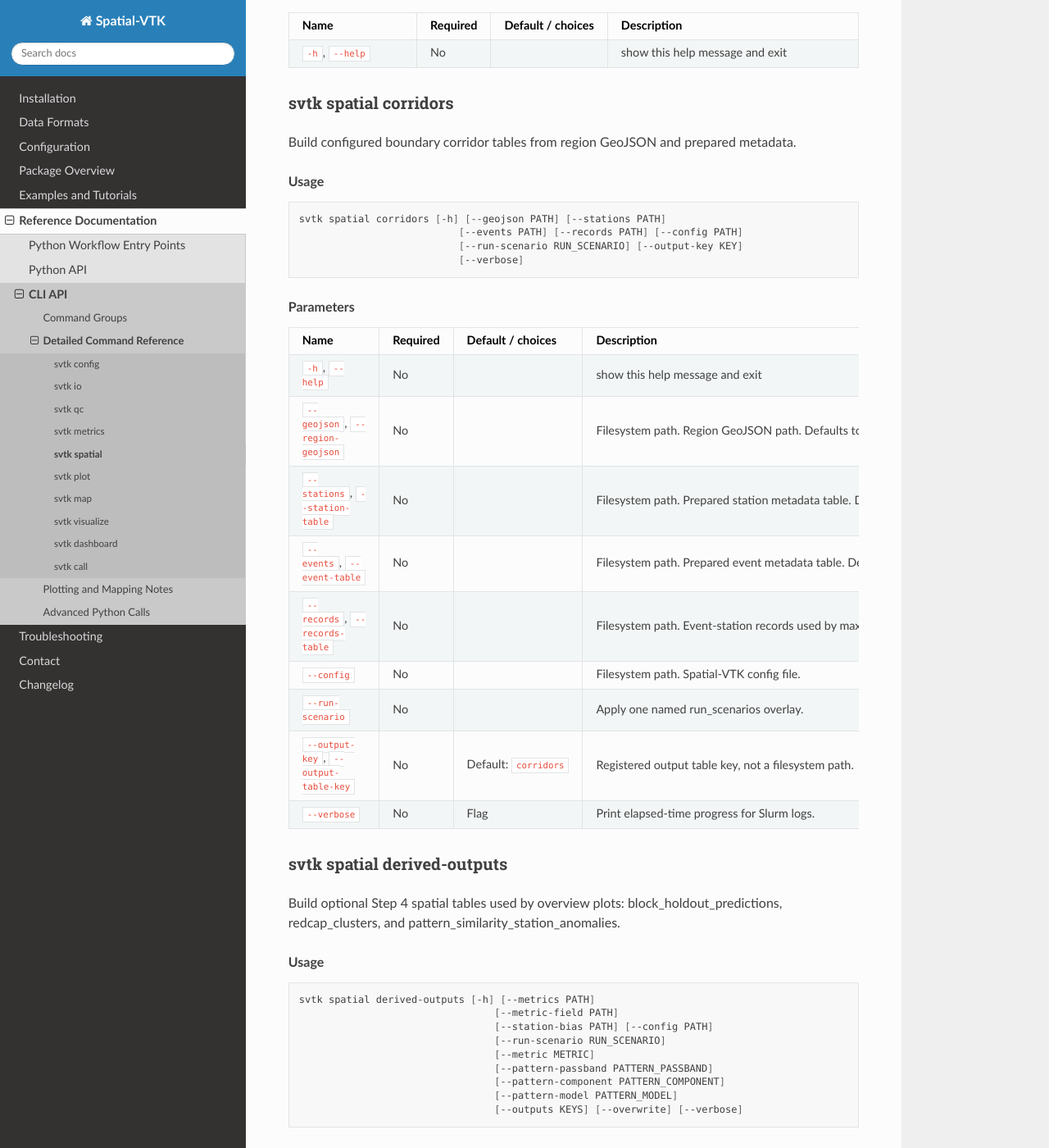
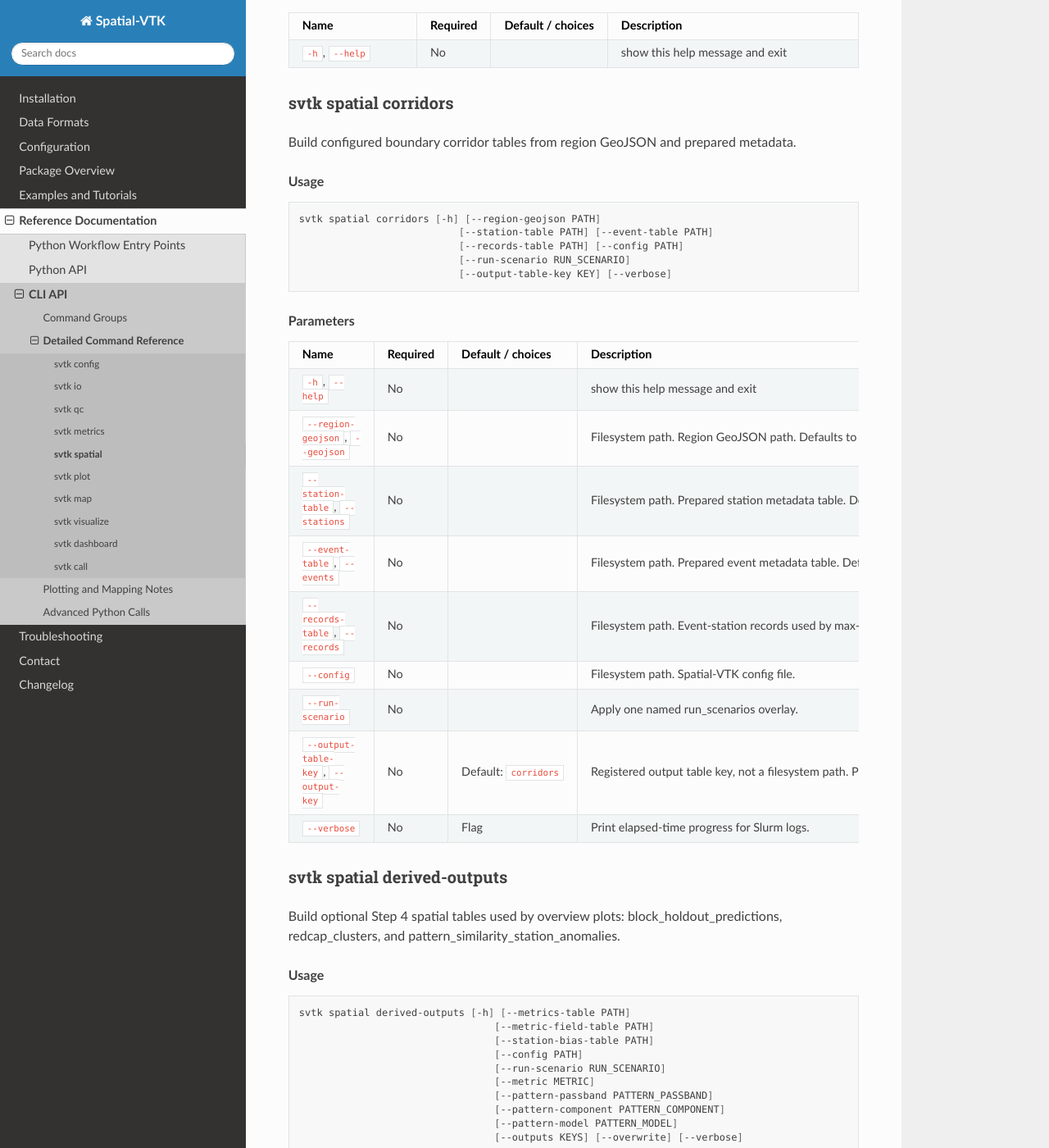
Before and after one commit to bcbirkel/spatial-vtk, a Sphinx documentation site: the page built from docs/reference/cli/spatial.rst, in a window 1280 px wide and 1400 px high, scrolled down 779 px. Shown: the whole window at 82% size. Built offline with Sphinx 7.4.7 and the Read the Docs theme 3.1.0, drawn with Linux system fonts in a browser that asks for light colours; some of the changed text lies outside the part shown.

Commit message:
Prefer artifact-named spatial workflow flags

```diff
--- a/docs/changelog.rst
+++ b/docs/changelog.rst
@@ -25,6 +25,9 @@ Changelog
   - Metric inventory and downstream metric-output commands now present
     inventory/table-specific flags first in help and generated CLI docs while
     preserving shorter legacy aliases for existing scripts.
+  - Spatial summary, derived-output, GeoJSON, and corridor commands now present
+    table/path-specific flags first in help and generated CLI docs while
+    preserving older generic aliases for existing scripts.
   - This lets notebooks, generated workers, Slurm scripts, and lightweight
     Python drivers resolve registered outputs from one explicit config file
     without first activating global config state.
--- a/docs/reference/cli/spatial.rst
+++ b/docs/reference/cli/spatial.rst
@@ -52,10 +52,11 @@ Build configured boundary corridor tables from region GeoJSON and prepared metad
 
 .. code-block:: bash
 
-   svtk spatial corridors [-h] [--geojson PATH] [--stations PATH]
-                              [--events PATH] [--records PATH] [--config PATH]
-                              [--run-scenario RUN_SCENARIO] [--output-key KEY]
-                              [--verbose]
+   svtk spatial corridors [-h] [--region-geojson PATH]
+                              [--station-table PATH] [--event-table PATH]
+                              [--records-table PATH] [--config PATH]
+                              [--run-scenario RUN_SCENARIO]
+                              [--output-table-key KEY] [--verbose]
 
 .. rubric:: Parameters
 
@@ -71,22 +72,22 @@ Build configured boundary corridor tables from region GeoJSON and prepared metad
      - No
      -
      - show this help message and exit
-   * - ``--geojson``, ``--region-geojson``
+   * - ``--region-geojson``, ``--geojson``
      - No
      -
-     - Filesystem path. Region GeoJSON path. Defaults to paths.region_geojson.
-   * - ``--stations``, ``--station-table``
+     - Filesystem path. Region GeoJSON path. Defaults to paths.region_geojson. Prefer --region-geojson; --geojson is a legacy alias.
+   * - ``--station-table``, ``--stations``
      - No
      -
-     - Filesystem path. Prepared station metadata table. Defaults to configured output table 'prepared_stations'.
-   * - ``--events``, ``--event-table``
+     - Filesystem path. Prepared station metadata table. Defaults to configured output table 'prepared_stations'. Prefer --station-table; --stations is a legacy alias.
+   * - ``--event-table``, ``--events``
      - No
      -
-     - Filesystem path. Prepared event metadata table. Defaults to configured output table 'prepared_events'.
-   * - ``--records``, ``--records-table``
+     - Filesystem path. Prepared event metadata table. Defaults to configured output table 'prepared_events'. Prefer --event-table; --events is a legacy alias.
+   * - ``--records-table``, ``--records``
      - No
      -
-     - Filesystem path. Event-station records used by max-records anchor strategies. Defaults to comparison_eligible_records when needed.
+     - Filesystem path. Event-station records used by max-records anchor strategies. Defaults to comparison_eligible_records when needed. Prefer --records-table; --records is a legacy alias.
    * - ``--config``
      - No
      -
@@ -95,10 +96,10 @@ Build configured boundary corridor tables from region GeoJSON and prepared metad
      - No
      -
      - Apply one named run_scenarios overlay.
-   * - ``--output-key``, ``--output-table-key``
+   * - ``--output-table-key``, ``--output-key``
      - No
      - Default: ``corridors``
-     - Registered output table key, not a filesystem path.
+     - Registered output table key, not a filesystem path. Prefer --output-table-key; --output-key is a legacy alias.
    * - ``--verbose``
      - No
      - Flag
@@ -115,9 +116,10 @@ Build optional Step 4 spatial tables used by overview plots: block_holdout_predi
 
 .. code-block:: bash
 
-   svtk spatial derived-outputs [-h] [--metrics PATH]
-                                    [--metric-field PATH]
-                                    [--station-bias PATH] [--config PATH]
+   svtk spatial derived-outputs [-h] [--metrics-table PATH]
+                                    [--metric-field-table PATH]
+                                    [--station-bias-table PATH]
+                                    [--config PATH]
                                     [--run-scenario RUN_SCENARIO]
                                     [--metric METRIC]
                                     [--pattern-passband PATTERN_PASSBAND]
@@ -139,18 +141,18 @@ Build optional Step 4 spatial tables used by overview plots: block_holdout_predi
      - No
      -
      - show this help message and exit
-   * - ``--metrics``, ``--metrics-table``
+   * - ``--metrics-table``, ``--metrics``
      - No
      -
-     - Filesystem path. Long metric rows table. Defaults to configured output table 'metrics_long'.
-   * - ``--metric-field``, ``--metric-field-table``
+     - Filesystem path. Long metric rows table. Defaults to configured output table 'metrics_long'. Prefer --metrics-table; --metrics is a legacy alias.
+   * - ``--metric-field-table``, ``--metric-field``
      - No
      -
-     - Filesystem path. Metric-field table. Defaults to configured output table 'metric_field'.
-   * - ``--station-bias``, ``--station-bias-table``
+     - Filesystem path. Metric-field table. Defaults to configured output table 'metric_field'. Prefer --metric-field-table; --metric-field is a legacy alias.
+   * - ``--station-bias-table``, ``--station-bias``
      - No
      -
-     - Filesystem path. Station-bias table. Defaults to configured output table 'station_bias'.
+     - Filesystem path. Station-bias table. Defaults to configured output table 'station_bias'. Prefer --station-bias-table; --station-bias is a legacy alias.
    * - ``--config``
      - No
      -
@@ -199,11 +201,11 @@ Build configured GeoJSON region summary tables from metric outputs.
 
 .. code-block:: bash
 
-   svtk spatial geojson-summaries [-h] [--metrics PATH] [--geojson PATH]
-                                      [--config PATH]
+   svtk spatial geojson-summaries [-h] [--metrics-table PATH]
+                                      [--region-geojson PATH] [--config PATH]
                                       [--run-scenario RUN_SCENARIO]
                                       [--selector SELECTOR] [--chunksize N]
-                                      [--output-key KEY] [--verbose]
+                                      [--output-table-key KEY] [--verbose]
 
 .. rubric:: Parameters
 
@@ -219,14 +221,14 @@ Build configured GeoJSON region summary tables from metric outputs.
      - No
      -
      - show this help message and exit
-   * - ``--metrics``, ``--metrics-table``
+   * - ``--metrics-table``, ``--metrics``
      - No
      -
-     - Filesystem path. Metric rows table. Defaults to configured output table 'metrics_long'.
-   * - ``--geojson``, ``--region-geojson``
+     - Filesystem path. Metric rows table. Defaults to configured output table 'metrics_long'. Prefer --metrics-table; --metrics is a legacy alias.
+   * - ``--region-geojson``, ``--geojson``
      - No
      -
-     - Filesystem path. Region GeoJSON path. Defaults to paths.region_geojson.
+     - Filesystem path. Region GeoJSON path. Defaults to paths.region_geojson. Prefer --region-geojson; --geojson is a legacy alias.
    * - ``--config``
      - No
      -
@@ -243,10 +245,10 @@ Build configured GeoJSON region summary tables from metric outputs.
      - No
      - Default: ``1000000``
      - Rows per metric-table chunk.
-   * - ``--output-key``, ``--output-table-key``
+   * - ``--output-table-key``, ``--output-key``
      - No
      - Default: ``geojson_region_summaries``
-     - Registered output table key, not a filesystem path.
+     - Registered output table key, not a filesystem path. Prefer --output-table-key; --output-key is a legacy alias.
    * - ``--verbose``
      - No
      - Flag
@@ -308,10 +310,10 @@ Build standard spatial-statistics summary tables.
 
 .. code-block:: bash
 
-   svtk spatial summaries [-h] [--metrics PATH] [--config PATH]
+   svtk spatial summaries [-h] [--metrics-table PATH] [--config PATH]
                               [--run-scenario RUN_SCENARIO] [--metric METRIC]
-                              [--station-metadata PATH] [--checkpoint-dir DIR]
-                              [--no-resume] [--verbose]
+                              [--station-metadata-table PATH]
+                              [--checkpoint-dir DIR] [--no-resume] [--verbose]
 
 .. rubric:: Parameters
 
@@ -327,10 +329,10 @@ Build standard spatial-statistics summary tables.
      - No
      -
      - show this help message and exit
-   * - ``--metrics``, ``--metrics-table``
+   * - ``--metrics-table``, ``--metrics``
      - No
      -
-     - Filesystem path. Metric rows table. Defaults to configured output table 'metrics_long' when --config is passed or a default config is set with 'svtk config set'.
+     - Filesystem path. Metric rows table. Defaults to configured output table 'metrics_long' when --config is passed or a default config is set with 'svtk config set'. Prefer --metrics-table; --metrics is a legacy alias.
    * - ``--config``
      - No
      -
@@ -343,10 +345,10 @@ Build standard spatial-statistics summary tables.
      - No
      -
      - Metric override. Use 'all' to process each metric in the input table.
-   * - ``--station-metadata``, ``--station-metadata-table``
+   * - ``--station-metadata-table``, ``--station-metadata``
      - No
      -
-     - Filesystem path. Prepared station metadata table for geology contrasts. Defaults to configured output table 'prepared_stations'.
+     - Filesystem path. Prepared station metadata table for geology contrasts. Defaults to configured output table 'prepared_stations'. Prefer --station-metadata-table; --station-metadata is a legacy alias.
    * - ``--checkpoint-dir``
      - No
      -
```
Also changed, not shown: 2 other files.
